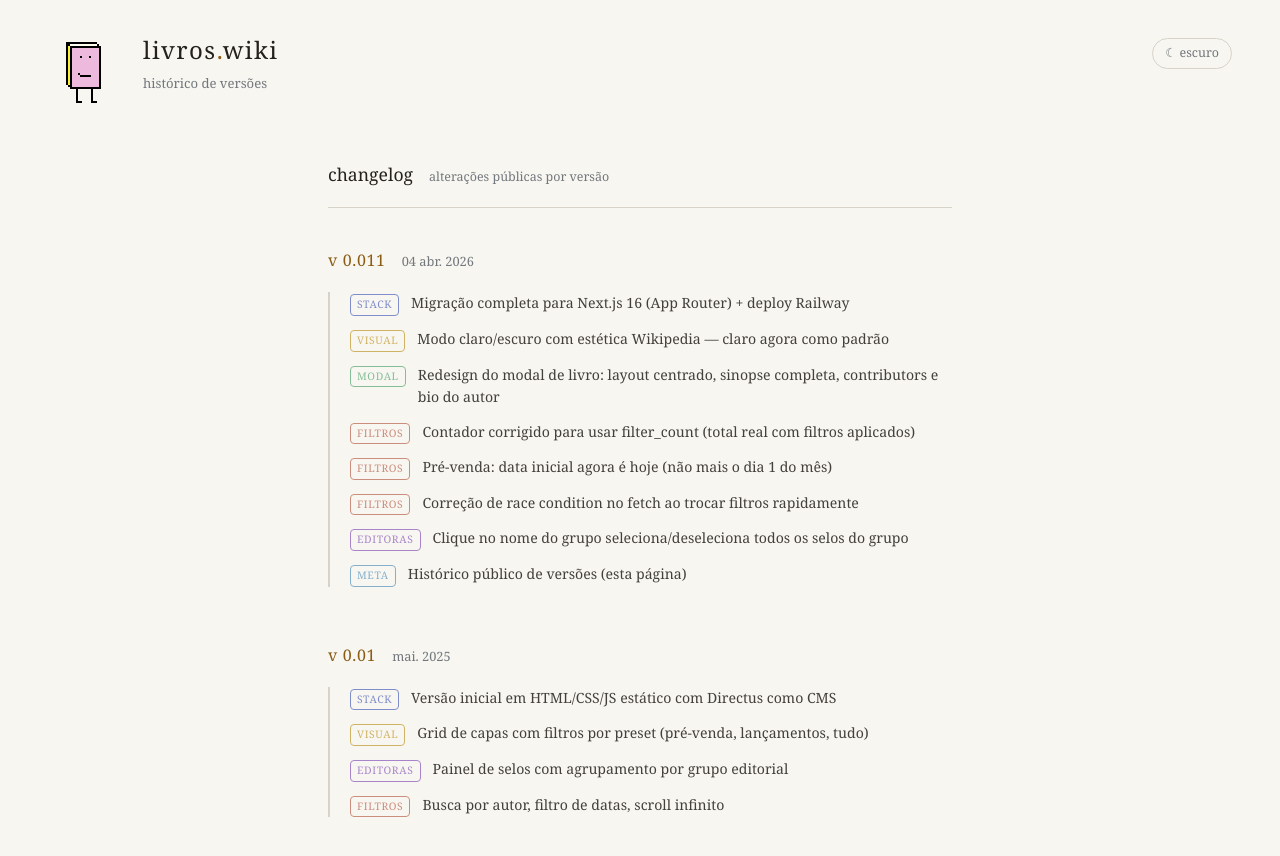
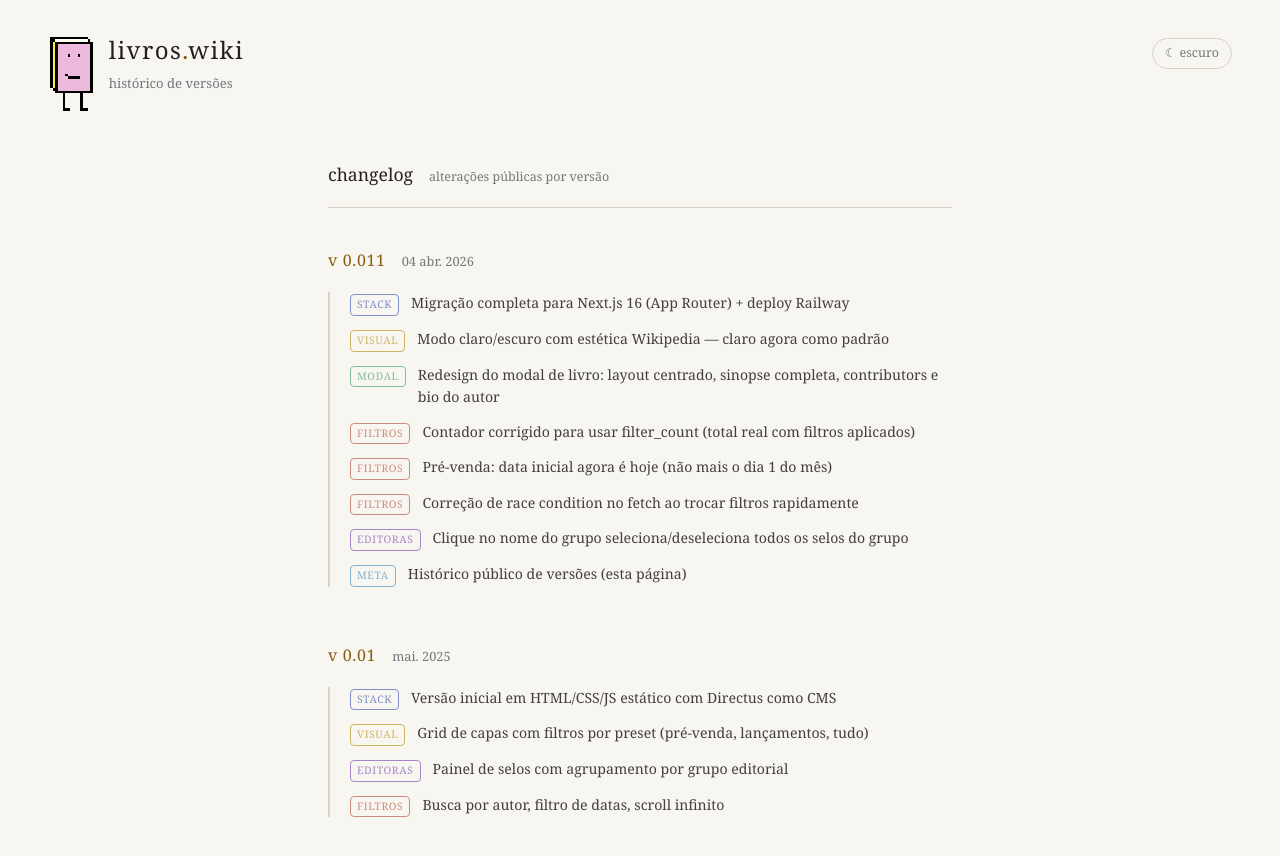
Before and after one commit to dlameira/livros-wiki-next, a Next.js app: page /changelog in a window 1280 px wide. Shown: the top 856 px of the page. Built offline with nearby package versions, Linux system fonts and the light colour scheme.

Commit message:
fix: logo liki proporcional (19x33) sem distorção

```diff
--- a/src/components/SiteHeader.tsx
+++ b/src/components/SiteHeader.tsx
@@ -23,7 +23,7 @@ export default function SiteHeader({ subtitle }: SiteHeaderProps) {
     <header style={{ padding: '32px 48px 0', display: 'flex', alignItems: 'flex-start', justifyContent: 'space-between', flexWrap: 'wrap', gap: 8 }}>
       <div style={{ display: 'flex', alignItems: 'stretch', gap: 14 }}>
         {/* eslint-disable-next-line @next/next/no-img-element */}
-        <img src="/liki.png" alt="liki" style={{ width: 'auto', height: '81px', objectFit: 'contain', imageRendering: 'pixelated' }} />
+        <img src="/liki.png" alt="liki" style={{ width: 'auto', height: '81px', imageRendering: 'pixelated', flexShrink: 0 }} />
         <div>
         <Link href="/" style={{ textDecoration: 'none' }}>
           <h1 style={{ fontSize: '1.5rem', fontWeight: 'normal', letterSpacing: '0.06em', color: 'var(--text)', marginBottom: 6 }}>
```
Also changed, not shown: public/liki.png.
